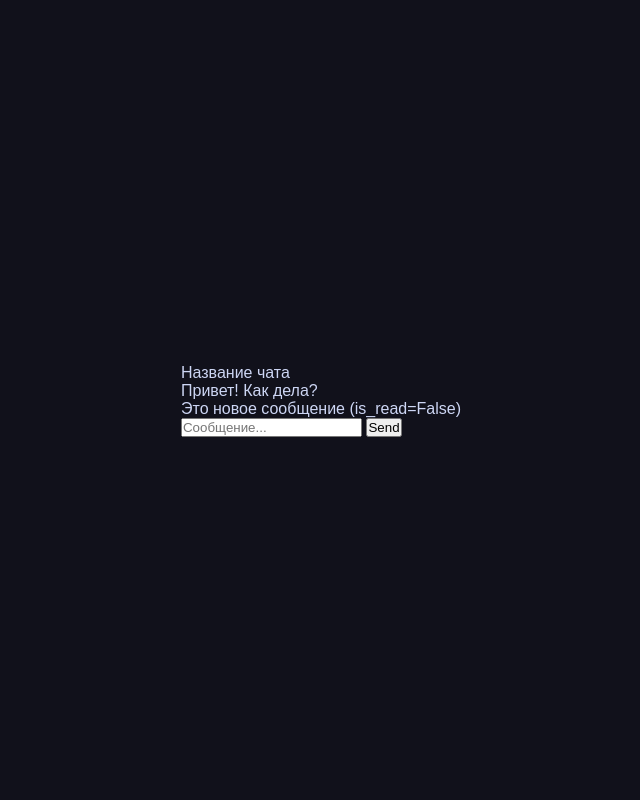
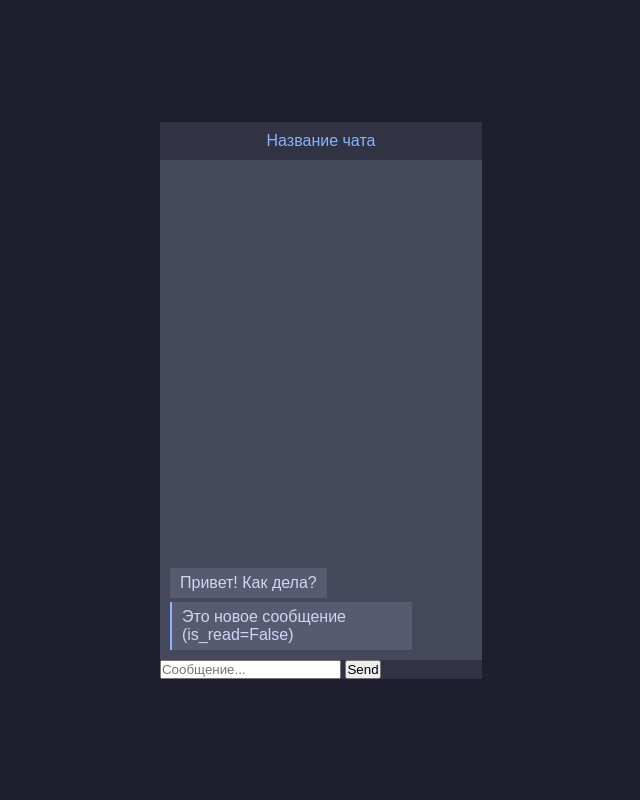
Before and after one commit to lunaquietmagic/ice-cream, a Flask app: page /chat in a window 1280 px wide. Shown: the whole page, without its empty margins (319-959 px from the left). Run offline with Flask 3, Linux system fonts and the light colour scheme.

Commit message:
css chat

```diff
--- a/app/static/css/chat.css
+++ b/app/static/css/chat.css
@@ -5,6 +5,39 @@ body {
   justify-content: center;
   align-items: center;
   height: 100vh;
-  background: var(--bg-main);
-  color: var(--text-primary);
+  background: var(--base);
+  color: var(--text);
 }
+
+.chat-card {
+  background: var(--surface0);
+}
+
+.header {
+  padding: 10px;
+  text-align: center;
+  color: var(--action-color);
+}
+
+.messages {
+  display: flex;
+  flex: 1;
+  padding: 10px;
+  align-items: flex-start;
+  flex-direction: column;
+  justify-content: flex-end;
+  gap: 4px;
+  background: var(--surface1);
+  height: 500px;
+}
+
+.msg {
+  max-width: 80%;
+  padding: 6px 10px;
+  width: fit-content;
+  background: var(--surface2);
+}
+
+.msg.unread {
+  border-left: solid 2px var(--action-color);
+}
--- a/app/static/css/themes.css
+++ b/app/static/css/themes.css
@@ -1,13 +1,15 @@
 /* --- ТЕМА MOCHA --- */
 [data-theme="mocha"] {
-  --bg-main: #11111b;
-  --bg-surface0: #1e1e2e;
-  --bg-surface1: #313244;
-  --bg-surface2: #45475a;
-  --bg-element: #181825;
+  --crust: #11111b;
+  --mantle: #181825;
+  --base: #1e1e2e;
+  --surface0: #313244;
+  --surface1: #45475a;
+  --surface2: #585b70;
 
-  --text-primary: #cdd6f4;
-  --text-secondary: #a6adc8;
+  --text: #cdd6f4;
+  --subtext1: #bac2de;
+  --subtext0: #a6adc8;
 
   --action-color: #89b4fa;
   --border-color: var(--bg-surface1);
```
